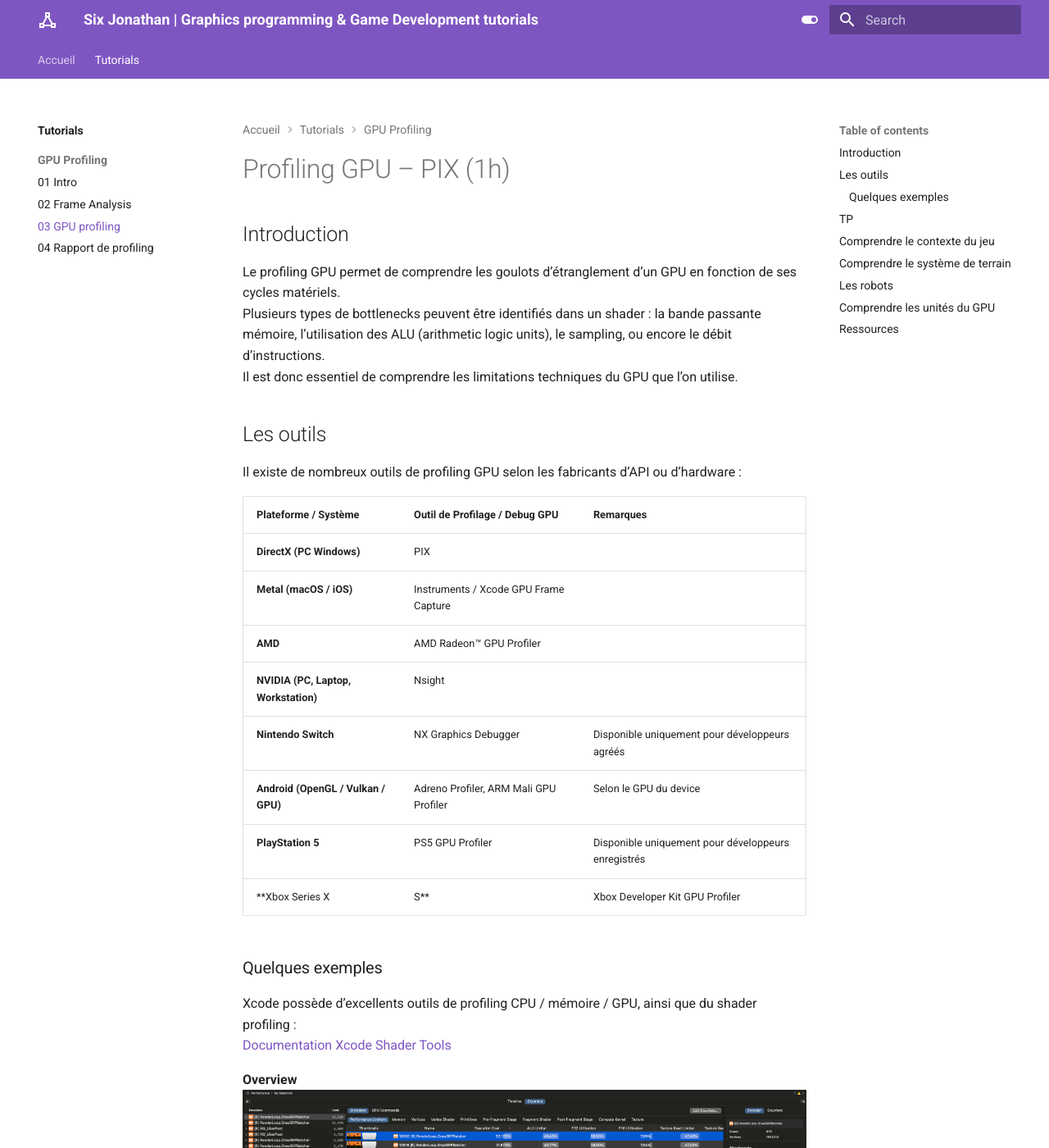
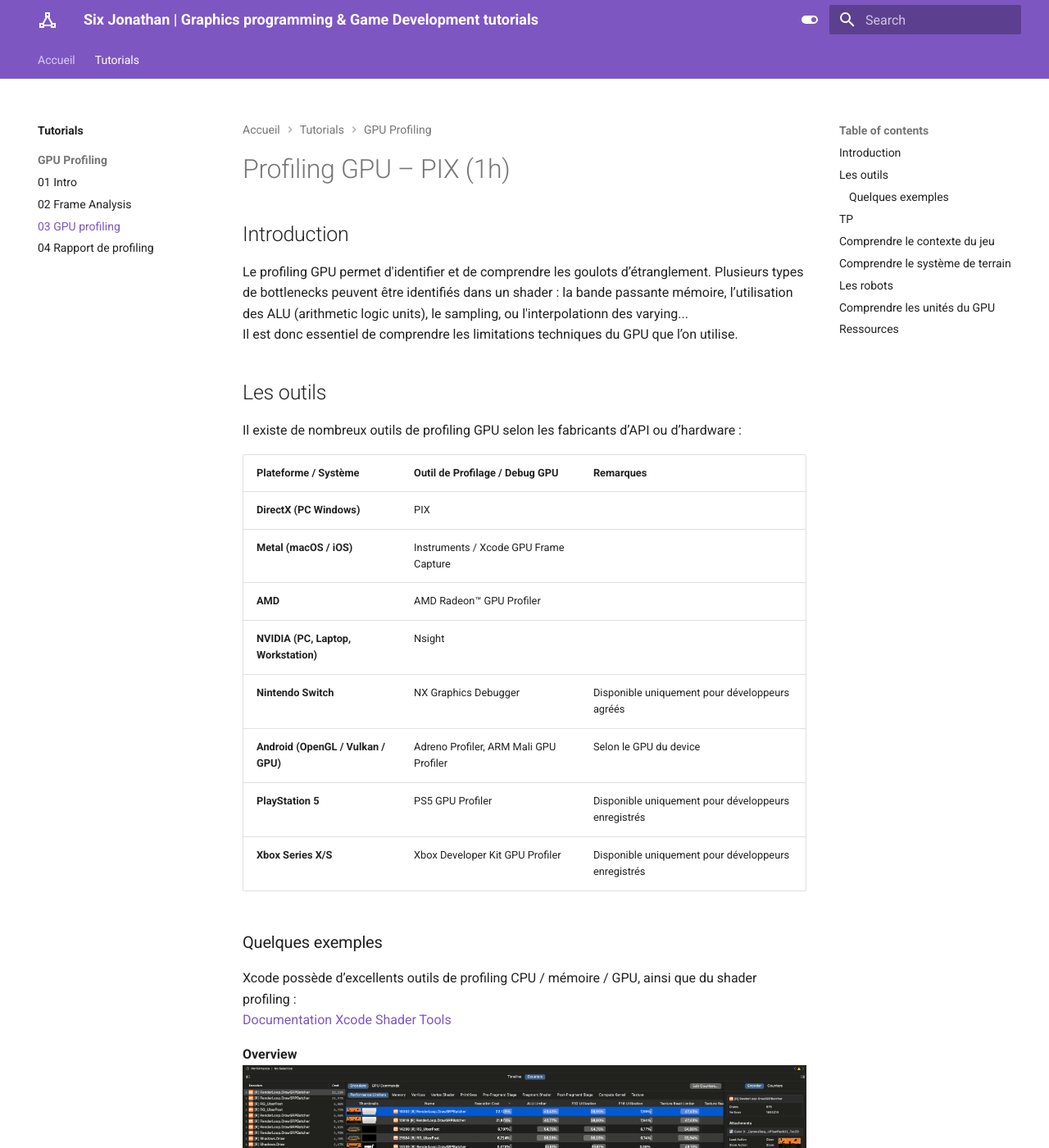
Before and after one commit to Renardjojo/Renardjojo.github.io, an MkDocs documentation site: the page built from docs/tutorials/GPUProfiling/02_GPUProfiling.md, in a window 1280 px wide and 1400 px high. Shown: the whole window at 82% size. Built offline with MkDocs 1.6.1 and Material for MkDocs 9.7.7, drawn with Linux system fonts in a browser that asks for light colours; some of the changed text lies outside the part shown.

Commit message:
Formating

```diff
--- a/docs/tutorials/GPUProfiling/02_GPUProfiling.md
+++ b/docs/tutorials/GPUProfiling/02_GPUProfiling.md
@@ -7,8 +7,8 @@
 
 ## Introduction
 
-Le profiling GPU permet de comprendre les goulots d’étranglement d’un GPU en fonction de ses cycles matériels.
-Plusieurs types de bottlenecks peuvent être identifiés dans un shader : la bande passante mémoire, l’utilisation des ALU (arithmetic logic units), le sampling, ou encore le débit d’instructions.
+Le profiling GPU permet d'identifier et de comprendre les goulots d’étranglement.
+Plusieurs types de bottlenecks peuvent être identifiés dans un shader : la bande passante mémoire, l’utilisation des ALU (arithmetic logic units), le sampling, ou l'interpolationn des varying...
 Il est donc essentiel de comprendre les limitations techniques du GPU que l’on utilise.
 
 ## Les outils
@@ -24,7 +24,7 @@
 | **Nintendo Switch**                      | NX Graphics Debugger                                              | Disponible uniquement pour développeurs agréés |
 | **Android (OpenGL / Vulkan / GPU)**      | Adreno Profiler, ARM Mali GPU Profiler                            | Selon le GPU du device |
 | **PlayStation 5**                        | PS5 GPU Profiler                                                  | Disponible uniquement pour développeurs enregistrés |
-| **Xbox Series X|S**                      | Xbox Developer Kit GPU Profiler                                   | Disponible uniquement pour développeurs enregistrés |
+| **Xbox Series X/S**                      | Xbox Developer Kit GPU Profiler                                   | Disponible uniquement pour développeurs enregistrés |
 
 ### Quelques exemples
 
@@ -62,7 +66,7 @@
 
 ## Comprendre le contexte du jeu
 
-??? question
+!!! question
     Décrivez rapidement les grandes étapes de rendu du jeu.
     Le jeu tourne normalement à 60 FPS sur Switch. Pourquoi tourne-t-il légèrement au-dessus de 60 FPS sur PC ?
 
@@ -72,7 +76,7 @@
 
 Nous allons commencer par étudier le terrain.
 
-??? question
+!!! question
     Estimez rapidement le temps nécessaire pour calculer le terrain.
     Comprenez-vous comment il est rendu ?
     Connaissez-vous le nom de cette technique ?
@@ -87,7 +91,7 @@
 
 ## Les robots
 
-??? question
+!!! question
     Combien de temps faut-il pour rendre les robots ?
     Comment sont-ils rendus, et avec quelle technique ?
     Cette technique a-t-elle un impact sur le GPU selon vous ?
@@ -96,7 +100,7 @@
 Choisissez l’event du draw des robots, lancez un test et notez la valeur de **Quad Efficiency**.
 Faites le même test avec un terrain.
 
-??? question
+!!! question
     Que remarquez-vous ?
     Pourquoi cette valeur n’est-elle pas de 100% pour le terrain ?
 
```
Also changed, not shown: other parts of docs/tutorials/GPUProfiling/02_GPUProfiling.md (+5 -1 lines), docs/tutorials/GPUProfiling/01_FrameAnalysis.md (+5 -7 lines), docs/tutorials/GPUProfiling/03_RapportProfiling.md (+8 -2 lines), docs/tutorials/index.md (+1 -1 lines), docs/tutorials/GPUProfiling/00_Introduction.md (line endings or trailing spaces).
